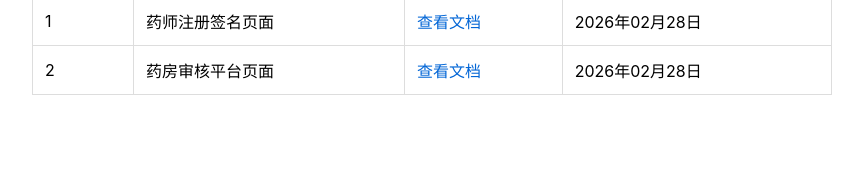
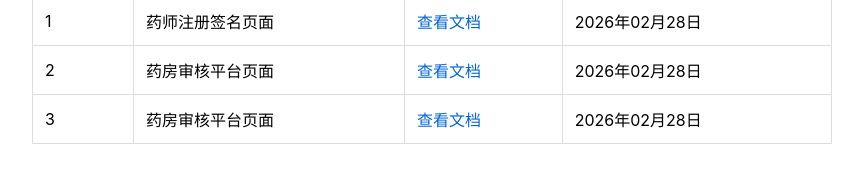
Before and after one commit to nancy139/nancy139.github.io, a plain HTML site: page index.html in a window 1280 px wide. Shown: the part 160-342 px from the top of the page, without its empty margins (208-1071 px from the left). Drawn offline with Linux system fonts and the light colour scheme.

Commit message:
我加了第三行

```diff
--- a/index.html
+++ b/index.html
@@ -64,6 +64,12 @@
                 <td><a href="pharmacy-review-platform.html">查看文档</a></td>
                 <td>2026年02月28日</td>
             </tr>
+            <tr>
+                <td>3</td>
+                <td>药房审核平台页面</td>
+                <td><a href="pharmacy-review-platform.html">查看文档</a></td>
+                <td>2026年02月28日</td>
+            </tr>
             <!-- 可以继续添加更多行 -->
             <!--
             <tr>
```
